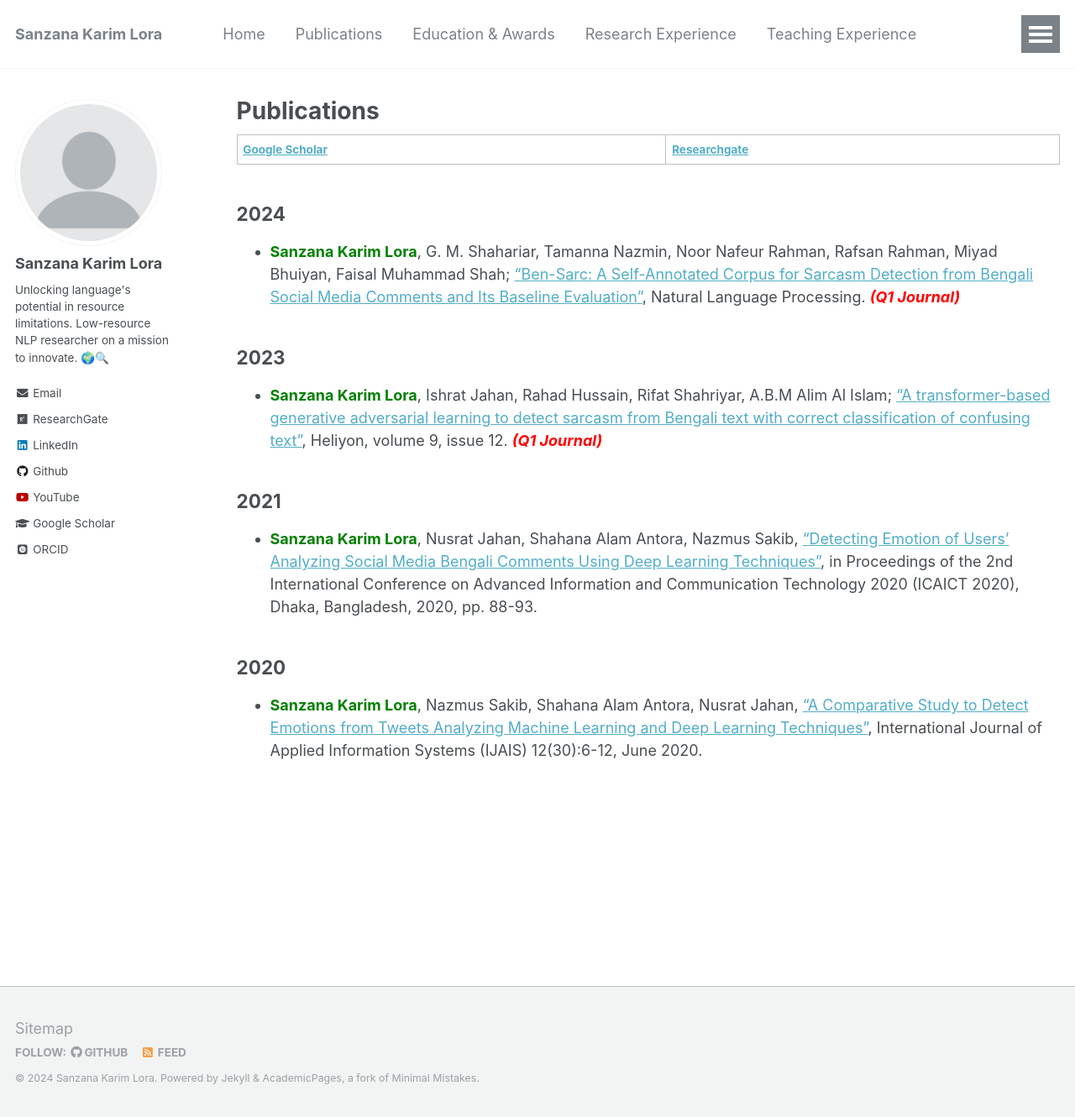
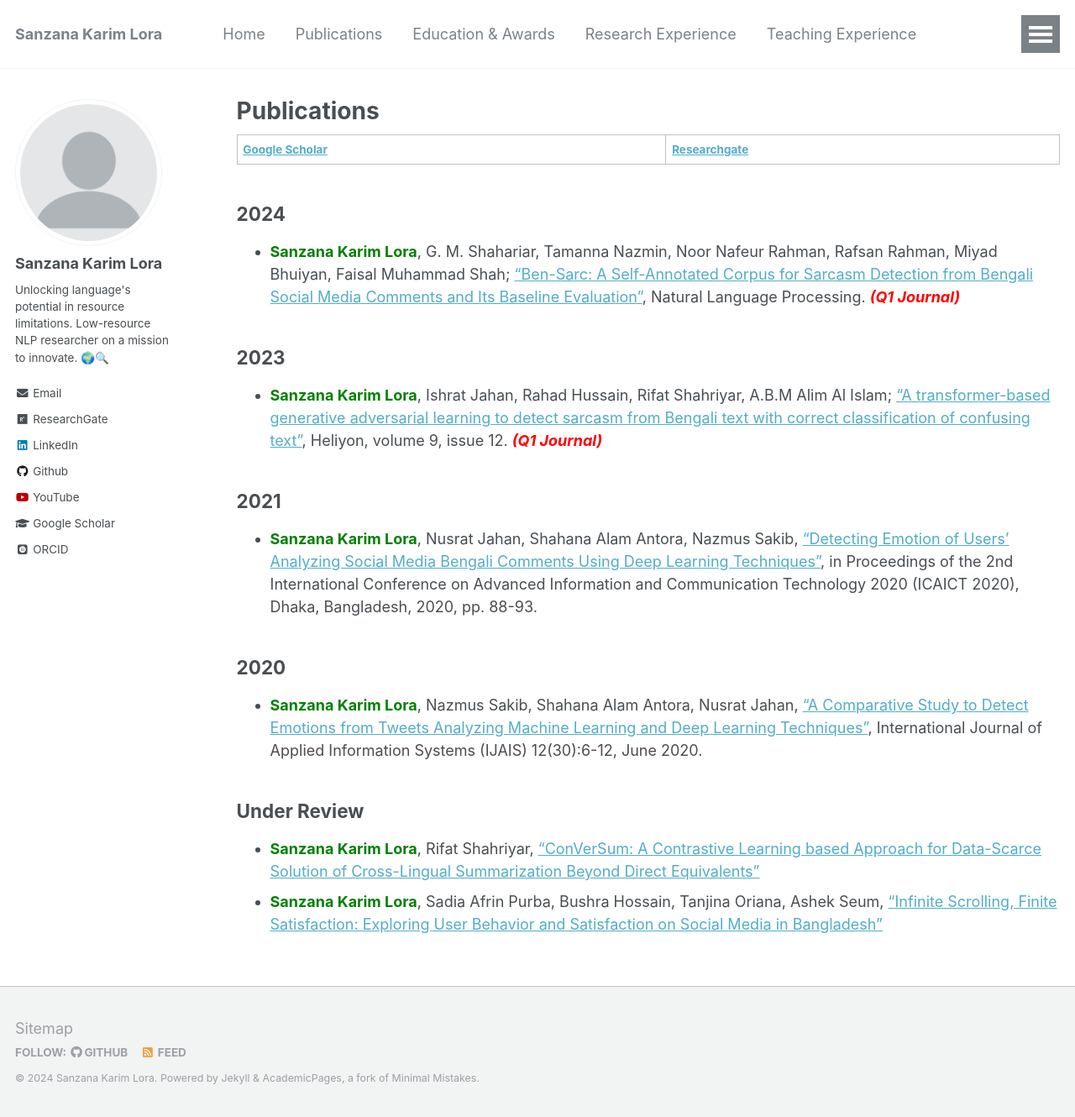
Before and after one commit to sanzanalora/sanzanalora.github.io, a Jekyll site: the page built from _pages/publications.md, in a window 1280 px wide and 1330 px high. Shown: the whole window at 84% size. Built offline with Jekyll 4.4.1, drawn with Linux system fonts in a browser that asks for light colours; some web fonts are replaced.

Commit message:
Update publications.md

```diff
--- a/_pages/publications.md
+++ b/_pages/publications.md
@@ -22,3 +22,7 @@ Emotion of Users’ Analyzing Social Media Bengali Comments Using Deep Learning
 
 ## 2020
 - **<font color="green">Sanzana Karim Lora</font>**, Nazmus Sakib, Shahana Alam Antora, Nusrat Jahan, [“A Comparative Study to Detect Emotions from Tweets Analyzing Machine Learning and Deep Learning Techniques”](https://www.researchgate.net/publication/343812875_A_Comparative_Study_to_Detect_Emotions_from_Tweets_Analyzing_Machine_Learning_and_Deep_Learning_Techniques), International Journal of Applied Information Systems (IJAIS) 12(30):6-12, June 2020.
+
+## Under Review
+- **<font color="green">Sanzana Karim Lora</font>**,  Rifat Shahriyar, ["ConVerSum: A Contrastive Learning based Approach for Data-Scarce Solution of Cross-Lingual Summarization Beyond Direct Equivalents"](https://arxiv.org/abs/2408.09273)
+- **<font color="green">Sanzana Karim Lora</font>**,  Sadia Afrin Purba, Bushra Hossain, Tanjina Oriana, Ashek Seum, ["Infinite Scrolling, Finite Satisfaction: Exploring User Behavior and Satisfaction on Social Media in Bangladesh"](https://www.arxiv.org/abs/2408.09601)
```
